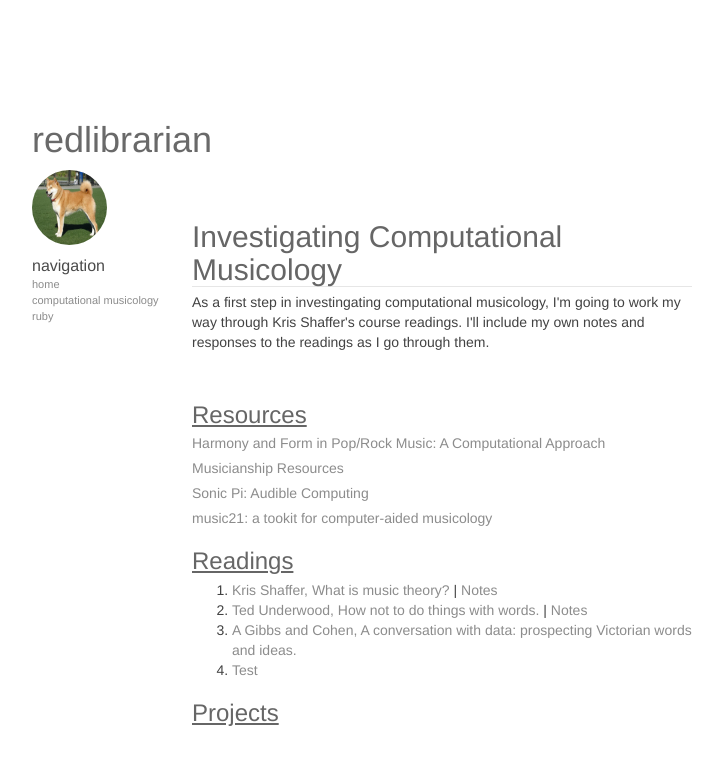
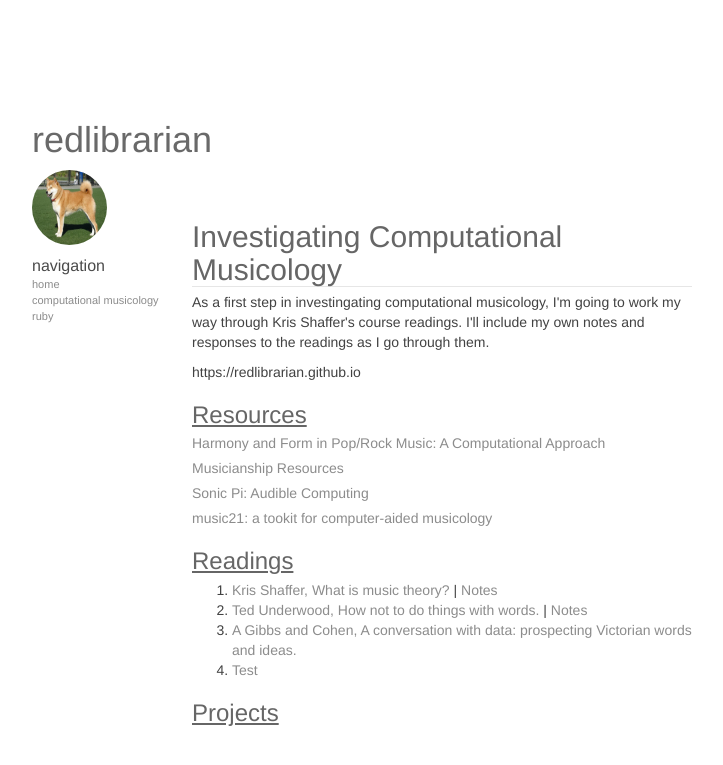
Before and after one commit to redlibrarian/redlibrarian.github.io, a Jekyll site: the page built from compmus.html, in a window 1280 px wide. Shown: the top 765 px of the page, without its empty margins (273-996 px from the left). Built offline with Jekyll 4.4.1, drawn with Linux system fonts in a browser that asks for light colours; nearby versions of some CDN libraries; library files that are not in the unit come from our copies.

Commit message:
Trying something...

```diff
--- a/compmus.html
+++ b/compmus.html
@@ -7,7 +7,8 @@ layout: default
   <p>As a first step in investingating computational musicology, I'm
   going to work my way through Kris Shaffer's course readings. I'll
   include my own notes and responses to the readings as I go through
- them.</p>
+  them.</p>
+  <p>{{ site.url }}
  <br />
   <h3>Resources</h3>
   <ul><li><a href="http://corpusmusic.shaffermusic.com">Harmony and Form in
```
